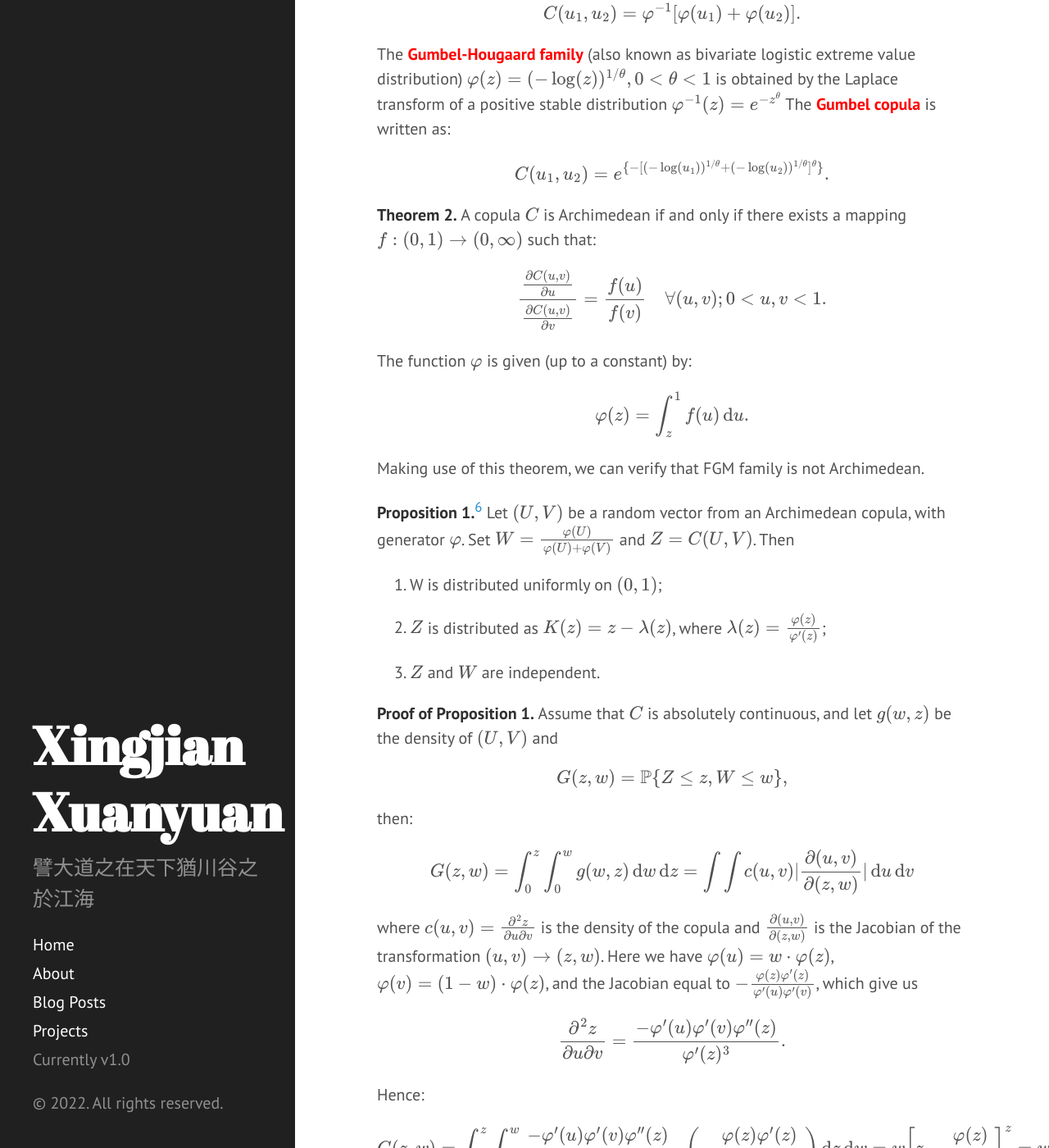
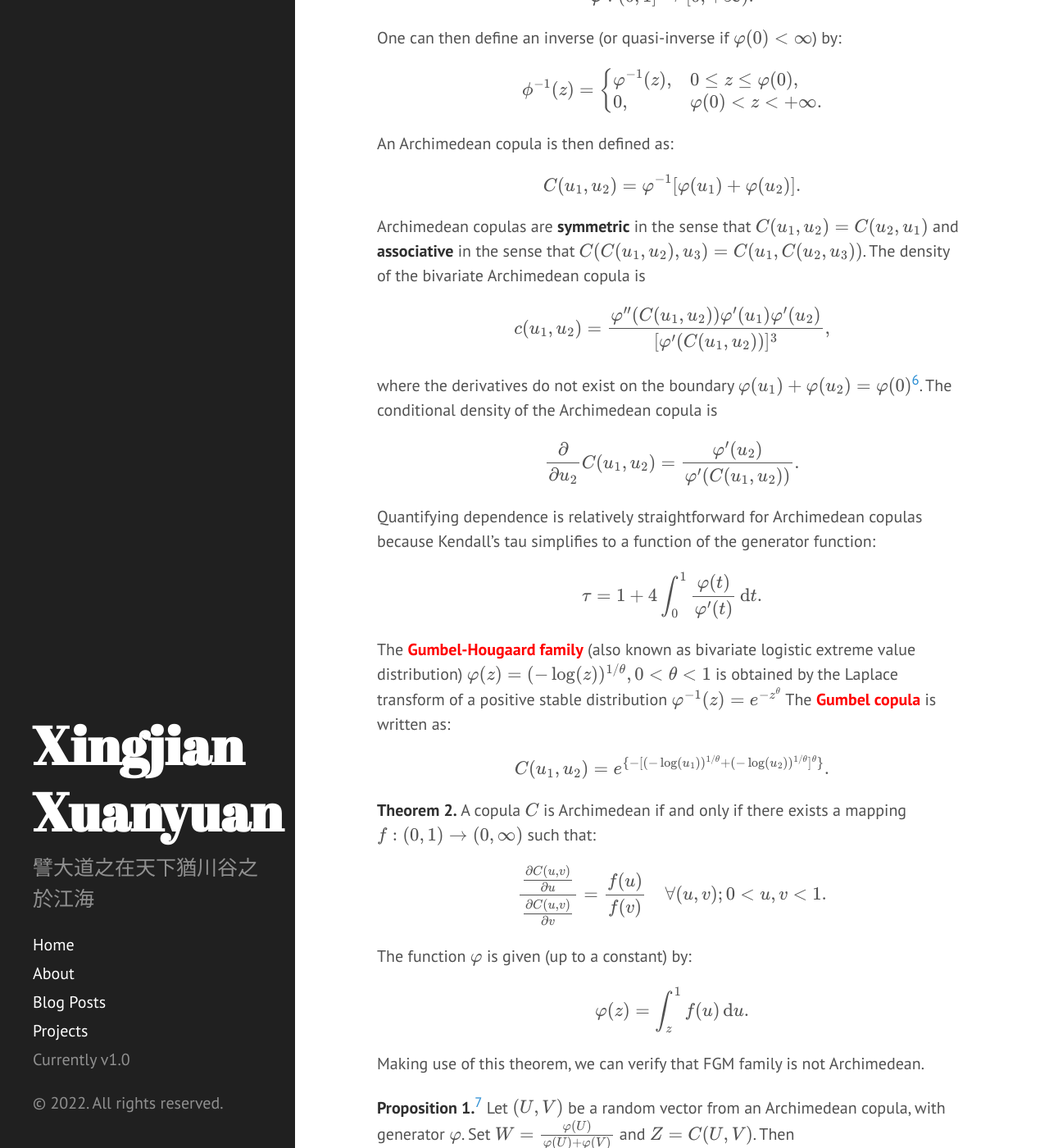
Before and after one commit to XingjianXuanyuan/XingjianXuanyuan.github.io, a Jekyll site: the page built from _posts/2022-05-01-copulas.md, in a window 1280 px wide and 1400 px high, scrolled down 4352 px. Shown: the whole window at 82% size. Built offline with Jekyll 4.4.1, drawn with Linux system fonts in a browser that asks for light colours; formulas are drawn with MathJax 3; some of the changed text lies outside the part shown.

Commit message:
edit posts

```diff
--- a/_posts/2022-05-01-copulas.md
+++ b/_posts/2022-05-01-copulas.md
@@ -25,7 +25,9 @@
 
 $$F(y_{1}, \dots , y_{m}) = \mathbb{P}\{Y_{i} \leq y_{i}; i = 1, \dots , m\},$$
 
-and the **survival function**{: style="color: red"} corresponding to $F(y_{1}, \dots , y_{m})$ is given by $$\overline{F}(y_{1}, \dots , y_{m}) = \mathbb{P}\{Y_{i} > y_{i}; i = 1, \dots , m\}.$$
+and the **survival function**{: style="color: red"} corresponding to $F(y_{1}, \dots , y_{m})$ is given by
+
+$$\overline{F}(y_{1}, \dots , y_{m}) = \mathbb{P}\{Y_{i} > y_{i}; i = 1, \dots , m\}.$$
 
 **Definition 1.** An $n$-dimensional **copula**{: style="color: red"} (briefly, an *n-copula*) is a function $C$ from the unit $n$-cube $[0, 1]^{n}$ to the unit interval $[0, 1]$ which satisfies the following conditions:
 
@@ -37,7 +39,11 @@
 
 4. $C(a_{2}, b_{2}) - C(a_{1}, b_{2}) - C(a_{2}, b_{1}) + C(a_{1}, b_{1}) \geq 0$, whenever $a_{1} \leq a_{2}$, $b_{1} \leq b_{2}$.
 
-**Property 1** says that if the realizations of $n - 1$ variables are known each with marginal probability one, then the joint probability of the $n$ outcomes is the same as the probability of the remaining uncertain outcome. **Property 2** (sometimes referred to as the **grounded** property of a copula) says that the joint probability of all outcomes is zero if the marginal probability of any outcome is zero. An $n$-copula may be viewed, or equivalently defined as an $n$-dimensional cumulative probability distribution function whose support is contained in $[0, 1]^{n}$ and whose one-dimensional margins are uniform on $[0, 1]$[^2]. In other words, an $n$-copula is an $n$-dimensional distribution function with all $n$ univariate margins being $U(0, 1)$[^3].
+**Property 1** says that if the realizations of $n - 1$ variables are known each with marginal probability one, then the joint probability of the $n$ outcomes is the same as the probability of the remaining uncertain outcome. **Property 2** (sometimes referred to as the **grounded** property of a copula) says that the joint probability of all outcomes is zero if the marginal probability of any outcome is zero. An $n$-copula may be viewed, or equivalently defined as an $n$-dimensional cumulative probability distribution function whose support is contained in $[0, 1]^{n}$ and whose one-dimensional margins are uniform on $[0, 1]$[^2]. In other words, an $n$-copula is an $n$-dimensional distribution function with all $n$ univariate margins being $U(0, 1)$[^3]. Every distributon function has at least one copula function, uniquely defined on the image set $(F_{1}(y_{1}), \dots , F_{n}(y_{n}))$ of the continuity points $(x_{1}, \dots , y_{n})$. Denote
+
+$$F_{i}(y_{i}) = \mathbb{P}\{Y_{i} \leq y_{i}\}, \quad 1 \leq i \leq n$$
+
+as the marginal function. If all the marginal functions are continuous, then the copula function is unique.
 
 Sklar's basic result is now the following:
 
@@ -123,6 +129,18 @@
 
 $$C(u_{1}, u_{2}) = \varphi^{-1}[\varphi(u_{1}) + \varphi(u_{2})].$$
 
+Archimedean copulas are **symmetric** in the sense that $C(u_{1}, u_{2}) = C(u_{2}, u_{1})$ and **associative** in the sense that $C(C(u_{1}, u_{2}), u_{3}) = C(u_{1}, C(u_{2}, u_{3}))$. The density of the bivariate Archimedean copula is
+
+$$c(u_{1}, u_{2}) = \frac{\varphi''(C(u_{1}, u_{2}))\varphi'(u_{1})\varphi'(u_{2})}{[\varphi'(C(u_{1}, u_{2}))]^{3}},$$
+
+where the derivatives do not exist on the boundary $\varphi(u_{1}) + \varphi(u_{2}) = \varphi(0)$[^6]. The conditional density of the Archimedean copula is
+
+$$\frac{\partial}{\partial u_{2}}C(u_{1}, u_{2}) = \frac{\varphi'(u_{2})}{\varphi'(C(u_{1}, u_{2}))}.$$
+
+Quantifying dependence is relatively straightforward for Archimedean copulas because Kendall's tau simplifies to a function of the generator function:
+
+$$\tau = 1 + 4\int_{0}^{1}\frac{\varphi(t)}{\varphi'(t)}\,\mathrm{d}t.$$
+
 The **Gumbel-Hougaard family**{: style="color: red"} (also known as bivariate logistic extreme value distribution) $\varphi(z) = (-\log(z))^{1/\theta}, 0 < \theta < 1$ is obtained by the Laplace transform of a positive stable distribution $\varphi^{-1}(z) = e^{-z^{\theta}}$ The **Gumbel copula**{: style="color: red"} is written as:
 
 $$C(u_{1}, u_{2}) = e^{\{-[(-\log(u_{1}))^{1/\theta} + (-\log(u_{2}))^{1/\theta}]^{\theta}\}}.$$
@@ -137,7 +155,7 @@
 
 Making use of this theorem, we can verify that FGM family is not Archimedean.
 
-**Proposition 1.**[^6] Let $(U, V)$ be a random vector from an Archimedean copula, with generator $\varphi$. Set $W = \frac{\varphi(U)}{\varphi(U) + \varphi(V)}$ and $Z = C(U, V)$. Then
+**Proposition 1.**[^7] Let $(U, V)$ be a random vector from an Archimedean copula, with generator $\varphi$. Set $W = \frac{\varphi(U)}{\varphi(U) + \varphi(V)}$ and $Z = C(U, V)$. Then
 
 1. W is distributed uniformly on $(0, 1)$;
 
@@ -153,7 +171,7 @@
 
 $$G(z, w) = \int_{0}^{z} \int_{0}^{w} g(w, z)\,\mathrm{d}w\,\mathrm{d}z = \int\int c(u, v) |\frac{\partial(u, v)}{\partial(z, w)}|\,\mathrm{d}u\,\mathrm{d}v$$
 
-where $c(u, v) = \frac{\partial^{2}z}{\partial u \partial v}$ is the density of the copula and $\frac{\partial(u, v)}{\partial(z, w)}$ is the Jacobian of the transformation $(u, v) \rightarrow (z, w)$. Here we have $\varphi(u) = w \cdot \varphi(z)$, $\varphi(v) = (1 - w) \cdot \varphi(z)$, and the Jacobian equal to $-\frac{\varphi(z)\varphi'(z)}{\varphi'(u)\varphi'(v)}$, which give us
+where $c(u, v) = \frac{\partial^{2}z}{\partial u \partial v}$ is the density of the copula and $\frac{\partial(u, v)}{\partial(z, w)}$ is the Jacobian of the transformation $(u, v) \rightarrow (z, w)$. Here we have $\varphi(u) = w \cdot \varphi(z)$, $\varphi(v) = (1 - w) \cdot \varphi(z)$, and the Jacobian equal to $-\frac{\varphi(z)\varphi'(z)}{\varphi'(u)\varphi'(v)}$, which gives us
 
 $$\frac{\partial^{2}z}{\partial u \partial v} = \frac{-\varphi'(u)\varphi'(v)\varphi''(z)}{\varphi'(z)^{3}}.$$
 
@@ -211,6 +229,8 @@
 
 [^5]: Lung-Fei Lee, Generalized Econometric Models with Selectivity, *Econometrica*, Vol. 51, No. 2 (1983), pp. 507-512.
 
-[^6]: Christian Genest and Louis-Paul Rivest, Statistical Inference Procedures for Bivariate Archimedean Copulas, *Journal of the American Statistical Association*, Vol. 88, No. 423 (1993), pp. 1034-1043.
+[^6]: Christian Genest and Jock MacKay, The Joy of Copulas: Bivariate Distributions with Uniform Marginals, *The American Statistician*, Vol. 40, No. 4 (1986), pp. 280-283.
 
-[^7]: Mohamed N. Jouini and Robert T. Clemen, Copula Models for Aggregating Expert Opinions, *Operations Research*, Vol. 44, No. 3 (1996), pp. 444-457.
+[^7]: Christian Genest and Louis-Paul Rivest, Statistical Inference Procedures for Bivariate Archimedean Copulas, *Journal of the American Statistical Association*, Vol. 88, No. 423 (1993), pp. 1034-1043.
+
+[^8]: Mohamed N. Jouini and Robert T. Clemen, Copula Models for Aggregating Expert Opinions, *Operations Research*, Vol. 44, No. 3 (1996), pp. 444-457.
```
Also changed, not shown: _posts/2021-12-25-fork-execve.md (+101 -6 lines).
